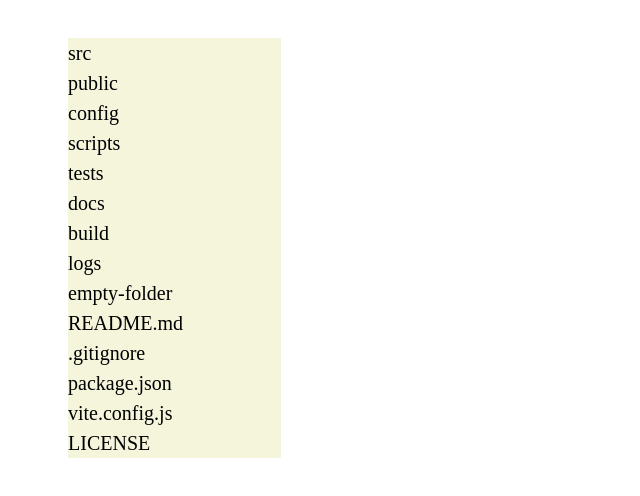
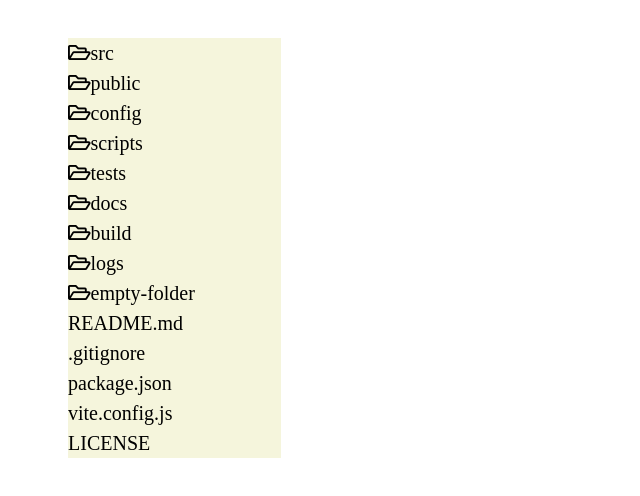
Before and after one commit to truongvd05/f8-zoom-day-32, a plain HTML site: page index.html in a window 1280 px wide. Shown: the whole page, without its empty margins (0-640 px from the left). Drawn offline with Linux system fonts and the light colour scheme.

Commit message:
add icon, fix click item close context menu

```diff
--- a/main.js
+++ b/main.js
@@ -133,8 +133,14 @@ function start(tree, listItem) {
         const span = document.createElement("span");
         const li = document.createElement("li");
         li.className = "item close";
-        li.appendChild(span);
+        let a = createList(item);
         span.innerText = item.name;
+        if (a) {
+            li.append(a, span);
+        } else {
+            li.appendChild(span);
+        }
+
         listItem.append(li);
         if (item.type === "folder" && item.children) {
             const ul = document.createElement("ul");
@@ -142,6 +148,15 @@ function start(tree, listItem) {
             li.appendChild(ul);
             start(item.children, ul);
         }
+    }
+}
+
+function createList(item) {
+    switch (item.type) {
+        case "folder":
+            const i = document.createElement("i");
+            i.className = "far fa-folder-open";
+            return i;
     }
 }
 
@@ -176,7 +191,7 @@ function clickItem() {
             e.stopImmediatePropagation();
             item.classList.toggle("close");
             const span = item.querySelector("span");
-
+            context.hidden = true;
             if (item) {
                 document
                     .querySelector("span.highlight")
@@ -202,7 +217,7 @@ context.addEventListener("click", function (e) {
         input.style.border = "1px solid #ccc";
         input.style.zIndex = 999;
     }
-    if (e.target.closest(".delete")) {
+    if (e.target.closest(".delete") && confirm("Bạn có chắc chắn xóa?")) {
         itemDlete.remove();
     }
     context.hidden = true;
--- a/style.css
+++ b/style.css
@@ -14,9 +14,9 @@
 
 li {
     cursor: pointer;
-    display: block;
     min-width: 50px;
     font-weight: 100;
+    list-style: none;
 }
 i {
     display: block;
@@ -56,7 +56,9 @@ li > a{
     background-color: rgb(229, 136, 15) !important;
 }
 span {
-    display: block;
+    display: inline-block;
+    user-select: none;
+    width: calc(100% - 23px);
 }
 
 a {
```
